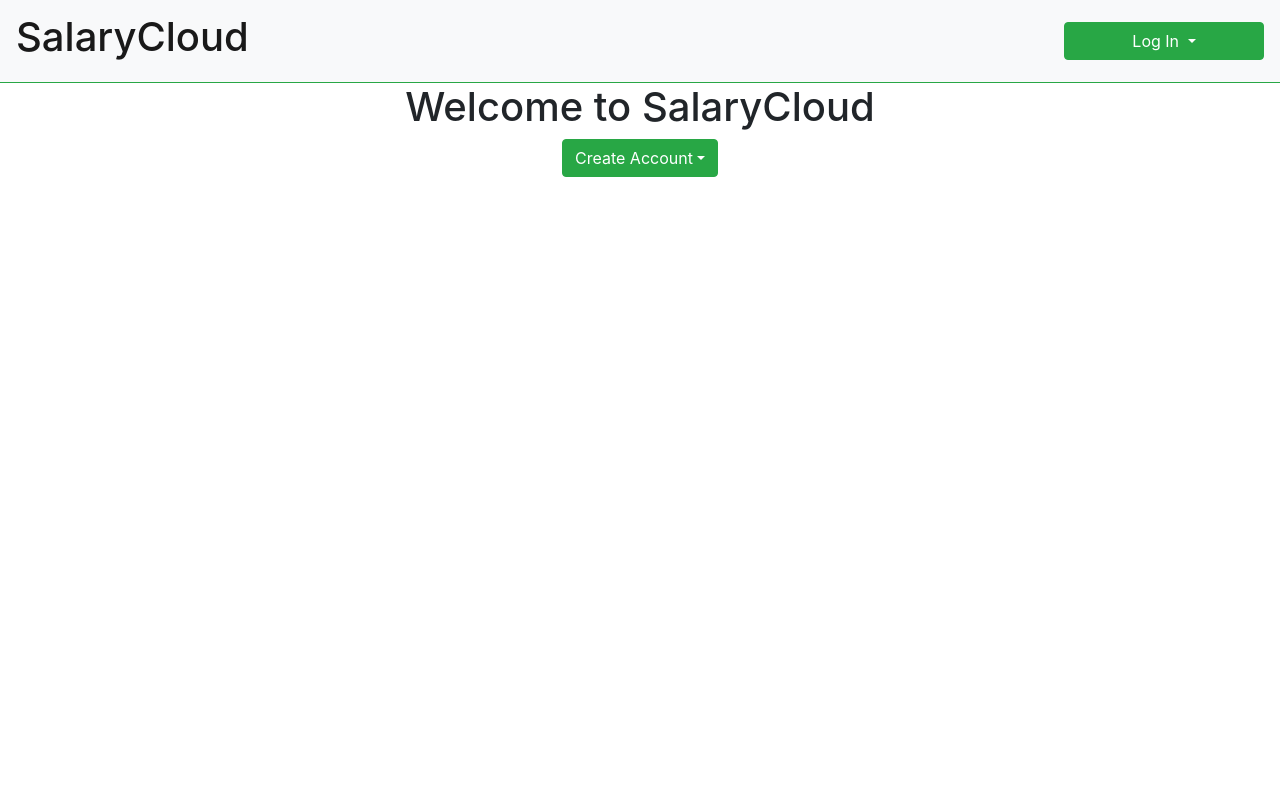
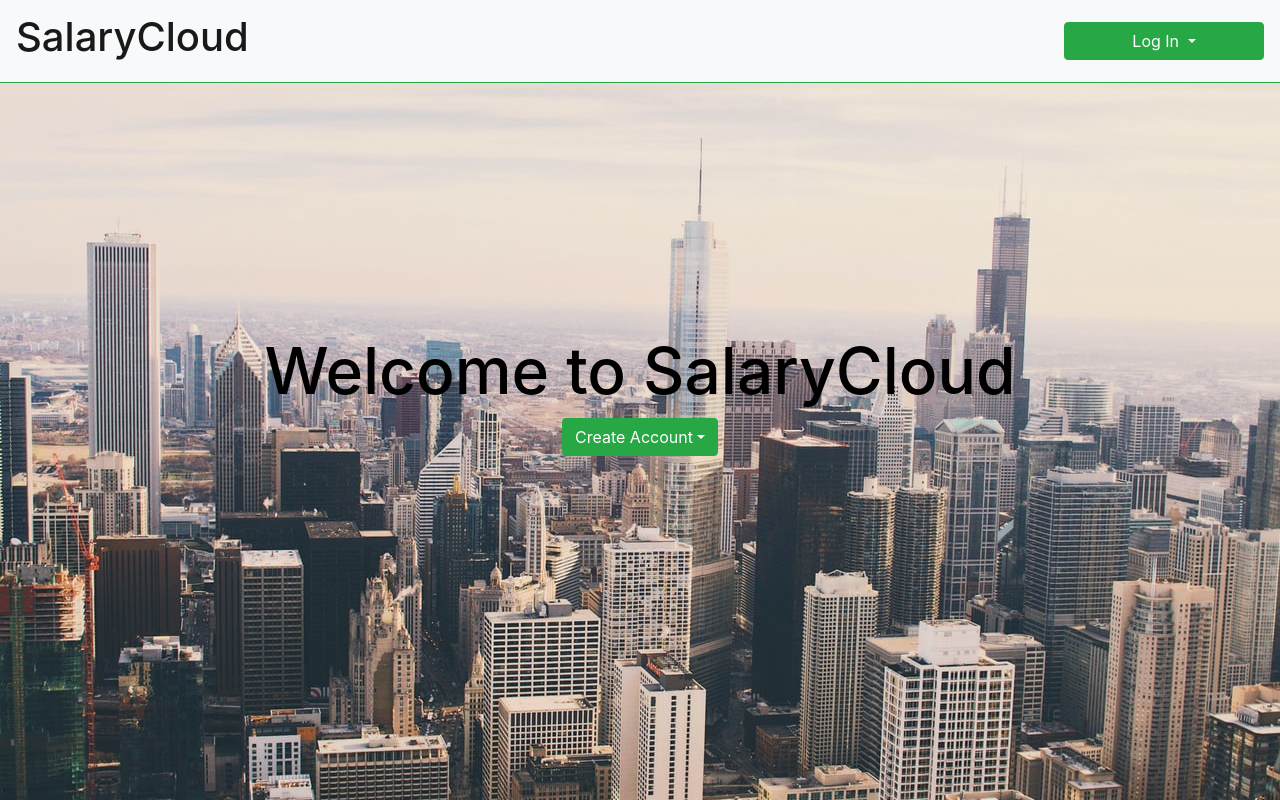
Before and after one commit to stynan27/SalaryCloud, a React (Create React App) app in the folder salary-cloud/: page / in a window 1280 px wide. Shown: the top 800 px of the page. Built offline with nearby package versions, Linux system fonts and the light colour scheme.

Commit message:
added background images for mobile and desktop

```diff
--- a/salary-cloud/public/index.html
+++ b/salary-cloud/public/index.html
@@ -3,7 +3,7 @@
   <head>
     <meta charset="utf-8" />
     <link rel="icon" href="%PUBLIC_URL%/favicon.ico" />
-    <meta name="viewport" content="width=device-width, initial-scale=1" />
+    <meta name="viewport" content="width=device-width, initial-scale=1.0" />
     <meta name="theme-color" content="#000000" />
     <meta
       name="description"
@@ -12,13 +12,12 @@
     <link rel="apple-touch-icon" href="%PUBLIC_URL%/logo192.png" />
     <link rel="manifest" href="%PUBLIC_URL%/manifest.json" />
 
-
     <link
-    rel="stylesheet"
-    href="https://maxcdn.bootstrapcdn.com/bootstrap/4.4.1/css/bootstrap.min.css"
-    integrity="sha384-Vkoo8x4CGsO3+Hhxv8T/Q5PaXtkKtu6ug5TOeNV6gBiFeWPGFN9MuhOf23Q9Ifjh"
-    crossorigin="anonymous"/>
-
+      rel="stylesheet"
+      href="https://maxcdn.bootstrapcdn.com/bootstrap/4.4.1/css/bootstrap.min.css"
+      integrity="sha384-Vkoo8x4CGsO3+Hhxv8T/Q5PaXtkKtu6ug5TOeNV6gBiFeWPGFN9MuhOf23Q9Ifjh"
+      crossorigin="anonymous"
+    />
     <title>SalaryCloud Welcome</title>
   </head>
   <body>
--- a/salary-cloud/src/components/welcome/WelcomeBody.js
+++ b/salary-cloud/src/components/welcome/WelcomeBody.js
@@ -1,7 +1,8 @@
 import React from 'react';
 import Dropdown from 'react-bootstrap/Dropdown';
+import DropDownForm from './DropDownForm';
 
-import DropDownForm from './DropDownForm';
+import './welcome.css';
 
 function WelcomeBody(props) {
   return (
--- /dev/null
+++ b/salary-cloud/src/components/welcome/welcome.css
@@ -0,0 +1,23 @@
+.WelcomeBody {
+  background-image: url('/mobileBackground.jpg');
+  background-repeat: no-repeat;
+  background-position: center;
+}
+.WelcomeBody h1:first-child {
+  padding-top: 30%;
+  color: aliceblue
+}
+
+/* Desktop Sizing -- apply when view > 500px width */
+@media only screen and (min-width: 500px){
+  .WelcomeBody{
+    background-image: url('/desktopBackground.jpg');
+    background-repeat: no-repeat;
+    background-position: center;
+  }
+  .WelcomeBody h1:first-child {
+    font-size: 4rem;
+    padding-top: 20%;
+    color: black;
+  }
+}
```
Also changed, not shown: salary-cloud/public/desktopBackground.jpg (added), salary-cloud/public/mobileBackground.jpg (added). Lines whose indentation alone changed are shown as unchanged.
